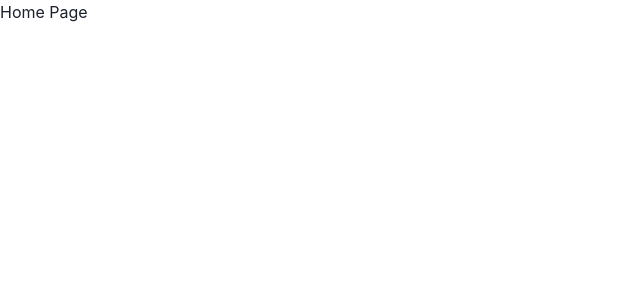
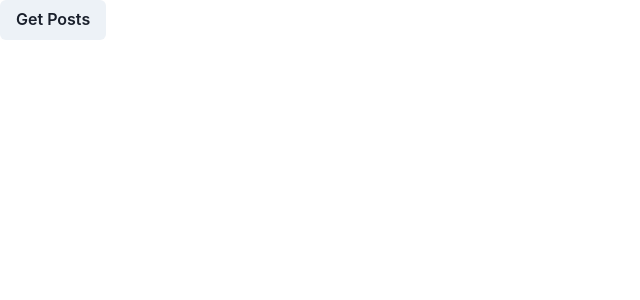
Before and after one commit to MyEvolution/coolblogs, a React (Vite) app in the folder frontend/coolblogs/: page / in a window 1280 px wide. Shown: the top 300 px of the page, without its empty margins (0-640 px from the left). Built offline with nearby package versions, Linux system fonts and the light colour scheme.

Commit message:
Fixed Create  and Reducer with useGlobalReducer and not destructure the actual effing title when pushing it

```diff
--- a/frontend/coolblogs/src/routes/Create.jsx
+++ b/frontend/coolblogs/src/routes/Create.jsx
@@ -27,8 +27,8 @@ function Create() {
     try {
       const url = 'http://localhost:3001/v1/api/posts';
       const response = await axios.post(url, {
-        title: { title },
-        content: { body },
+        title,
+        content: body,
       });
       console.log(response.data);
     } catch (error) {
--- a/frontend/coolblogs/src/routes/Home.jsx
+++ b/frontend/coolblogs/src/routes/Home.jsx
@@ -1,7 +1,23 @@
 import React from 'react';
+import { Button } from '@chakra-ui/react';
+import useGlobalReducer from '../utils/useGlobalReducer';
 
 function Home() {
-  return <div> Home Page </div>;
+  const { state, getAllBlogPosts } = useGlobalReducer();
+
+  return (
+    <div>
+      <Button onClick={getAllBlogPosts}>Get Posts</Button>
+      {state.allPosts.map((post) => {
+        console.log(post.title);
+        return (
+          <div key={post.id}>
+            <p>{post.title}</p>
+          </div>
+        );
+      })}
+    </div>
+  );
 }
 
 export default Home;
--- /dev/null
+++ b/frontend/coolblogs/src/utils/reducer.jsx
@@ -0,0 +1,13 @@
+export const initialState = {
+  allPosts: [],
+  currentPost: {},
+};
+
+export const reducer = (state, action) => {
+  switch (action.type) {
+    case 'getPosts':
+      return { ...state, allPosts: action.payload };
+    default:
+      throw new Error();
+  }
+};
--- /dev/null
+++ b/frontend/coolblogs/src/utils/useGlobalReducer.jsx
@@ -0,0 +1,24 @@
+import { useReducer } from 'react';
+import axios from 'axios';
+import { reducer, initialState } from './reducer';
+// create a useGlobalReducer hook to use in the app
+// this hook will be used to access the global state and dispatch actions
+// to update the global state
+
+const useGlobalReducer = () => {
+  const [state, dispatch] = useReducer(reducer, initialState);
+
+  const getAllBlogPosts = async () => {
+    try {
+      const url = 'http://localhost:3001/v1/api/posts';
+      const response = await axios.get(url);
+      dispatch({ type: 'getPosts', payload: response.data });
+    } catch (error) {
+      console.log(error);
+    }
+  };
+
+  return { state, dispatch, getAllBlogPosts };
+};
+
+export default useGlobalReducer;
```
